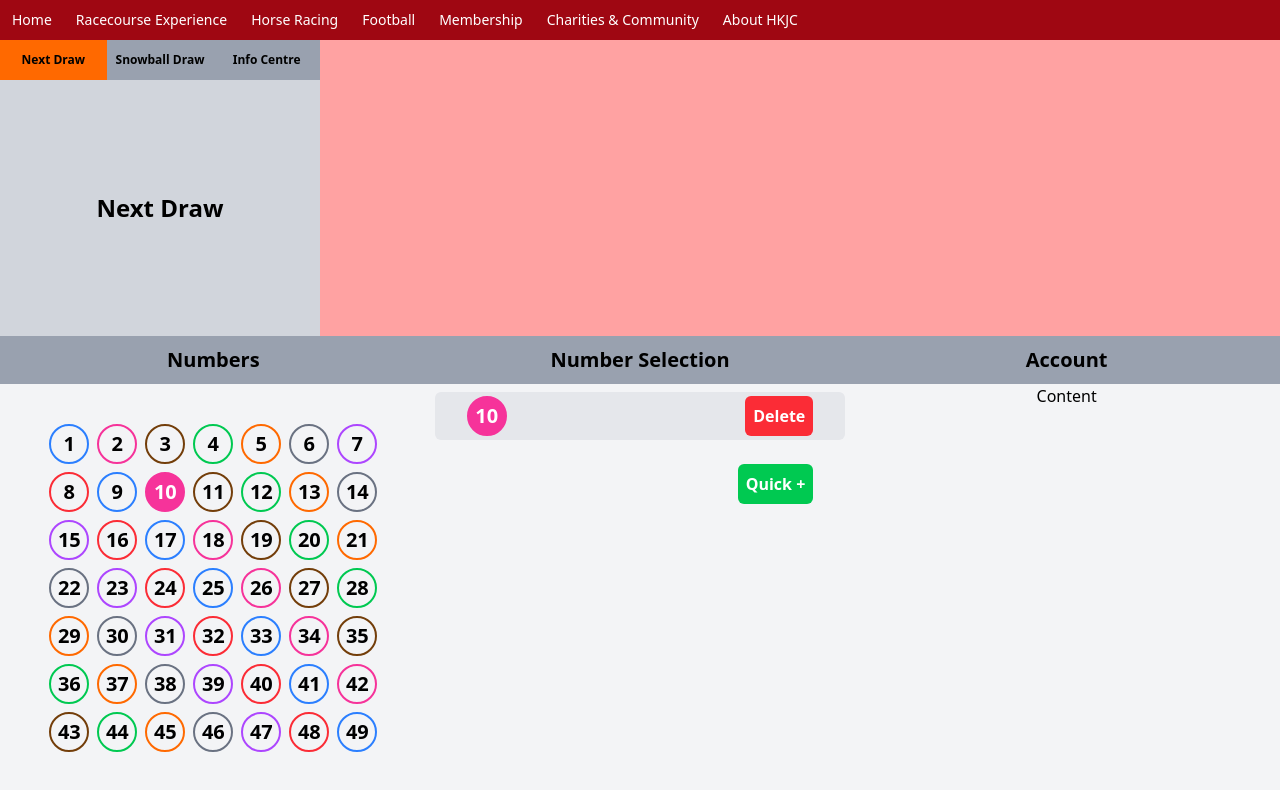
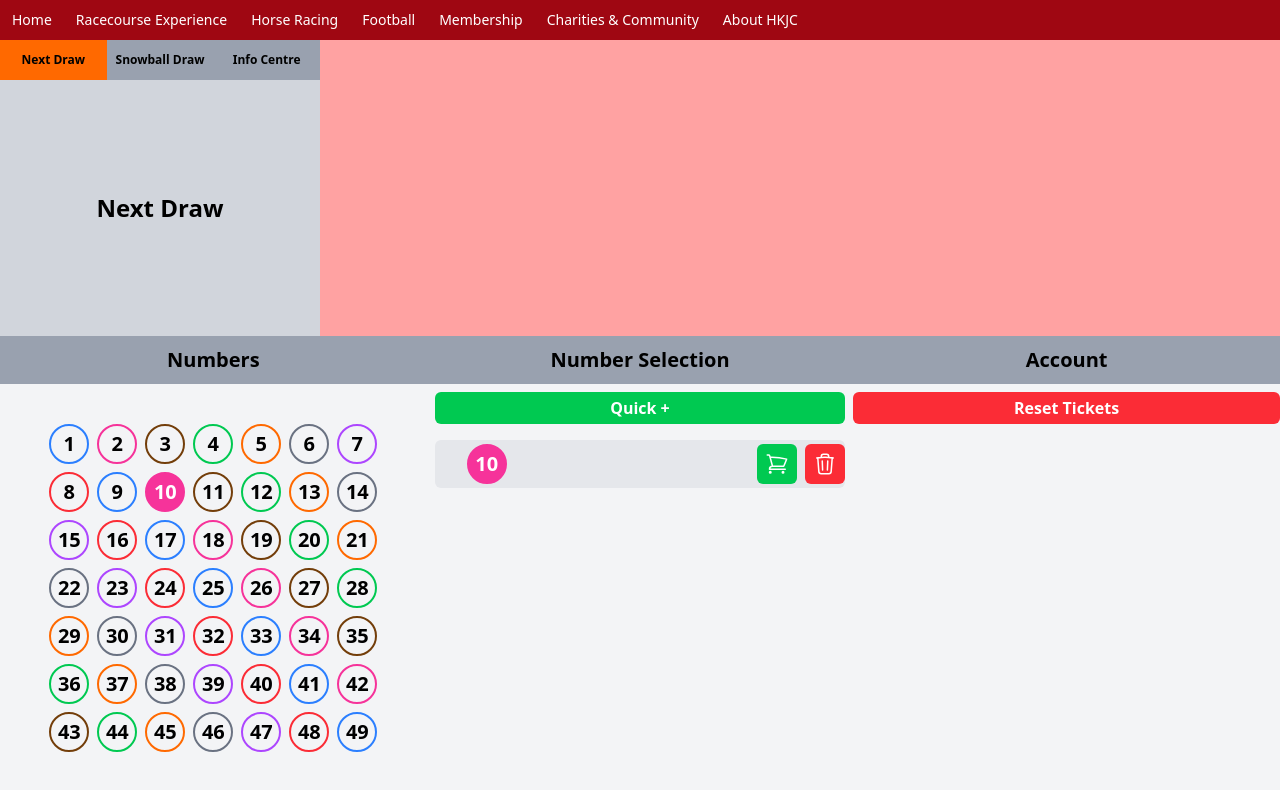
Before and after one commit to ming100628/my-app, a Next.js app: page /marksix in a window 1280 px wide. Both pictures are taken after a click on the button "10". Shown: the top 790 px of the page. Built offline with nearby package versions, Linux system fonts and the light colour scheme.

Commit message:
add shopping cart

```diff
--- a/app/marksix/account.tsx
+++ b/app/marksix/account.tsx
@@ -1,10 +1,51 @@
-export default () => {
+import { CartProps } from "./interfaces";
+import { renderColor } from "./numberFunctions";
+
+export default ({ cart, setCart }: CartProps) => {
+  function carRow(ticket: number[], index: number) {
+    return (
+      <div className="flex space-x-1" key={index}>
+        {ticket.map((number, index) => (
+          <div key={index}>{ballDiv(number)}</div>
+        ))}
+      </div>
+    );
+  }
+
+  function ballDiv(ballNumber: number) {
+    const text = renderColor(ballNumber, "text");
+    const background = renderColor(ballNumber, "bg");
+    const border = renderColor(ballNumber, "border");
+    console.log("hloo");
+    return (
+      <div
+        className={`cursor-pointer rounded-full border-2 ${text} ${background} ${border} w-10 h-10 flex items-center justify-center font-bold text-xl transition duration-500 ease-in-out`}
+      >
+        {ballNumber}
+      </div>
+    );
+  }
+
+  function emptyCart() {
+    setCart([]);
+  }
+
   return (
     <div className="items-center justify-center flex flex-col">
       <div className="h-12 bg-gray-400 flex items-center justify-center text-xl font-bold w-full">
         Account
       </div>
-      <div>Content</div>
+      <div className="font-bold lg:h-[calc(100vh-24rem)] overflow-auto py-2 w-full">
+        <button
+          className="bg-red-500 rounded-md text-white p-1 cursor-pointer w-full"
+          onClick={emptyCart}
+        >
+          Reset Tickets
+        </button>
+        <div className="space-y-2 py-2">
+          {cart.map((ticket, index) => carRow(ticket, index))}{" "}
+        </div>
+      </div>
     </div>
   );
 };
--- a/app/marksix/interfaces.ts
+++ b/app/marksix/interfaces.ts
@@ -1,6 +1,11 @@
-export interface NumberSelectionProps {
+export interface NumberProps {
   balls: number[][];
   setBalls: (balls: number[][]) => void;
   selectedIndex: number;
   setSelectedIndex: (index: number) => void;
 }
+
+export interface CartProps {
+  cart: number[][];
+  setCart: (balls: number[][]) => void;
+}
--- a/app/marksix/numberSelection.tsx
+++ b/app/marksix/numberSelection.tsx
@@ -1,14 +1,16 @@
 "use client";
 import { AnimatePresence, motion } from "framer-motion";
-import { NumberSelectionProps } from "./interfaces";
+import { NumberProps, CartProps } from "./interfaces";
 import { generateQuickPick, renderBall } from "./numberFunctions";
 
 export default function NumberSelection({
   balls,
   setBalls,
+  cart,
+  setCart,
   selectedIndex,
   setSelectedIndex,
-}: NumberSelectionProps) {
+}: NumberProps & CartProps) {
   const handleQuickPick = () => {
     const quickPick = generateQuickPick();
     setBalls([...balls, quickPick]);
@@ -20,19 +22,28 @@
     setBalls(updatedBalls);
   };
 
+  function addToCart(rowIndex: number) {
+    const selectedBalls: number[] = [...balls[rowIndex]];
+    handleDeleteRow(rowIndex);
+    setCart([...cart, selectedBalls]);
+  }
+
   return (
     <div className="w-full">
       <div className="h-12 bg-gray-400 flex items-center justify-center text-xl font-bold w-full">
         Number Selection
       </div>
       <div className="font-bold lg:h-[calc(100vh-24rem)] overflow-auto">
-        <AnimatePresence>
+        <div className="text-right p-2 w-full">
+          <button
+            onClick={handleQuickPick}
+            className="bg-green-500 text-white p-1 rounded-md cursor-pointer w-full"
+          >
+            Quick +
+          </button>
+        </div>
         {balls.map((selection, rowIndex) => (
-            <motion.div
-              initial={{ opacity: 0 }}
-              animate={{ opacity: 1 }}
-              exit={{ opacity: 0 }}
-              transition={{ duration: 0.4 }}
+          <div
             key={rowIndex}
             className={`flex space-x-4 items-center justify-between rounded-md bg-gray-100 h-12 m-2 ${
               selectedIndex === rowIndex && "bg-gray-200"
@@ -40,7 +51,6 @@
             onClick={() => setSelectedIndex(rowIndex)}
           >
             <div className="h-full space-x-4 flex items-center font-bold pl-8">
-                <AnimatePresence>
               {selection.map((number) =>
                 renderBall(
                   balls,
@@ -52,25 +62,49 @@
                   false
                 )
               )}
-                </AnimatePresence>
             </div>
+            <div className="space-x-2">
               <button
-                className="cursor-pointer p-2 m-8 rounded-md bg-red-500 text-white"
+                className="text-white bg-green-500 p-2 rounded-md"
+                onClick={() => addToCart(rowIndex)}
+              >
+                <svg
+                  xmlns="http://www.w3.org/2000/svg"
+                  fill="none"
+                  viewBox="0 0 24 24"
+                  strokeWidth={1.5}
+                  stroke="currentColor"
+                  className="size-6"
+                >
+                  <path
+                    strokeLinecap="round"
+                    strokeLinejoin="round"
+                    d="M2.25 3h1.386c.51 0 .955.343 1.087.835l.383 1.437M7.5 14.25a3 3 0 0 0-3 3h15.75m-12.75-3h11.218c1.121-2.3 2.1-4.684 2.924-7.138a60.114 60.114 0 0 0-16.536-1.84M7.5 14.25 5.106 5.272M6 20.25a.75.75 0 1 1-1.5 0 .75.75 0 0 1 1.5 0Zm12.75 0a.75.75 0 1 1-1.5 0 .75.75 0 0 1 1.5 0Z"
+                  />
+                </svg>
+              </button>
+              <button
+                className="cursor-pointer p-2 rounded-md bg-red-500 text-white"
                 onClick={() => handleDeleteRow(rowIndex)}
               >
-                Delete
-              </button>
-            </motion.div>
-          ))}
-        </AnimatePresence>
-        <div className="text-right p-4">
-          <button
-            onClick={handleQuickPick}
-            className="bg-green-500 text-white p-2 mr-6 rounded-md cursor-pointer"
+                <svg
+                  xmlns="http://www.w3.org/2000/svg"
+                  fill="none"
+                  viewBox="0 0 24 24"
+                  strokeWidth={1.5}
+                  stroke="currentColor"
+                  className="size-6"
                 >
-            Quick +
+                  <path
+                    strokeLinecap="round"
+                    strokeLinejoin="round"
+                    d="m14.74 9-.346 9m-4.788 0L9.26 9m9.968-3.21c.342.052.682.107 1.022.166m-1.022-.165L18.16 19.673a2.25 2.25 0 0 1-2.244 2.077H8.084a2.25 2.25 0 0 1-2.244-2.077L4.772 5.79m14.456 0a48.108 48.108 0 0 0-3.478-.397m-12 .562c.34-.059.68-.114 1.022-.165m0 0a48.11 48.11 0 0 1 3.478-.397m7.5 0v-.916c0-1.18-.91-2.164-2.09-2.201a51.964 51.964 0 0 0-3.32 0c-1.18.037-2.09 1.022-2.09 2.201v.916m7.5 0a48.667 48.667 0 0 0-7.5 0"
+                  />
+                </svg>
               </button>
             </div>
+          </div>
+        ))}
       </div>
     </div>
   );
--- a/app/marksix/numbers.tsx
+++ b/app/marksix/numbers.tsx
@@ -1,13 +1,13 @@
 "use client";
 import { renderBall } from "./numberFunctions";
-import { NumberSelectionProps } from "./interfaces";
+import { NumberProps } from "./interfaces";
 
 export default function Numbers({
   balls,
   setBalls,
   selectedIndex,
   setSelectedIndex,
-}: NumberSelectionProps) {
+}: NumberProps) {
   return (
     <div className="h-full">
       <div className="h-12 bg-gray-400 flex items-center justify-center text-xl font-bold w-full">
--- a/app/marksix/page.tsx
+++ b/app/marksix/page.tsx
@@ -8,18 +8,25 @@
 export default function Home() {
   const [balls, setBalls] = useState<number[][]>([]);
   const [firstLoad, setFirstLoad] = useState<Boolean>(true);
+  const [cart, setCart] = useState<number[][]>([]);
 
-  function getLocalStorage(): number[][] {
+  function getBallsFromLocalStorage(): number[][] {
     return JSON.parse(localStorage.getItem("balls") || "[]");
+  }
+
+  function getCartFromLocalStorage(): number[][] {
+    return JSON.parse(localStorage.getItem("cart") || "[]");
   }
 
   const [selectedIndex, setSelectedIndex] = useState<number>(0);
   useEffect(() => {
     if (firstLoad) {
       setFirstLoad(false);
-      setBalls(getLocalStorage());
+      setBalls(getBallsFromLocalStorage());
+      setCart(getCartFromLocalStorage());
     } else {
       localStorage.setItem("balls", JSON.stringify(balls));
+      localStorage.setItem("cart", JSON.stringify(cart));
     }
   }, [firstLoad, balls]);
   return (
@@ -34,6 +41,8 @@
       </div>
       <div className="lg:w-1/3">
         <NumberSelection
+          cart={cart}
+          setCart={setCart}
           balls={balls}
           setBalls={setBalls}
           selectedIndex={selectedIndex}
@@ -41,7 +50,7 @@
         />
       </div>
       <div className="lg:w-1/3">
-        <Account />
+        <Account cart={cart} setCart={setCart} />
       </div>
     </div>
   );
```
Lines whose indentation alone changed are shown as unchanged.
